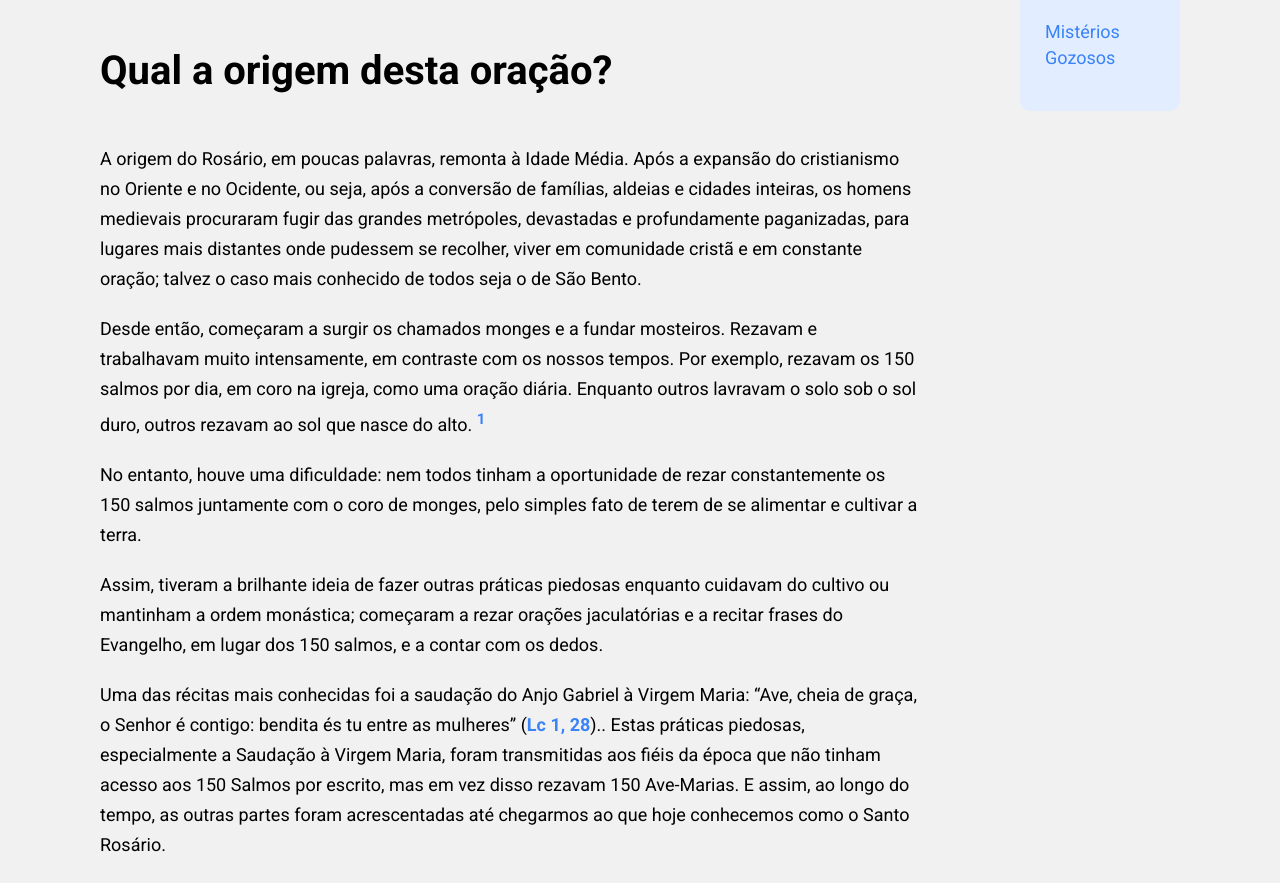
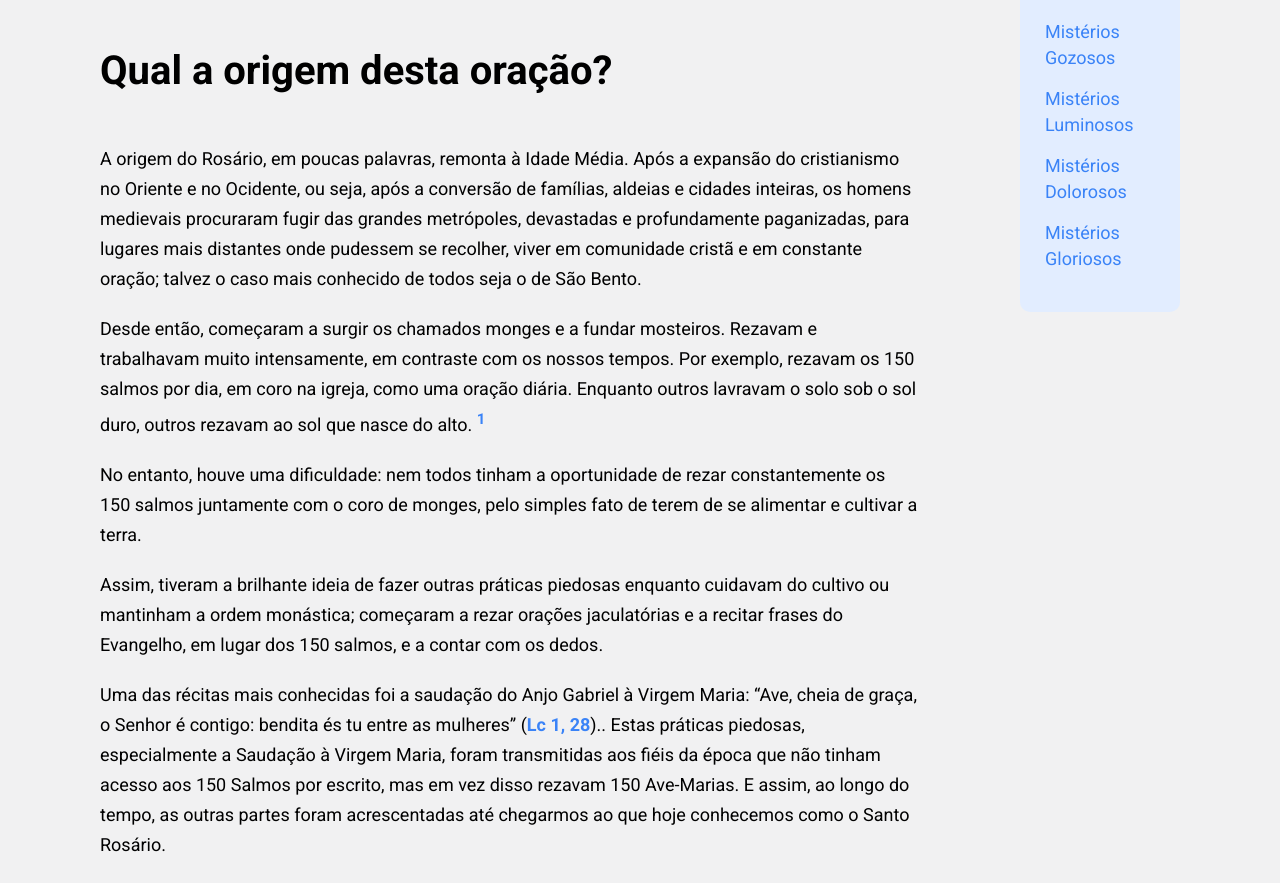
Before and after one commit to devMahaw/site_para_paroquia, a React (Vite) app: page /rosario in a window 1280 px wide. Shown: the part 1776-2659 px from the top of the page. Built offline with nearby package versions, Linux system fonts and the light colour scheme.

Commit message:
refactor: references change

```diff
--- a/src/pages/Rosario/index.tsx
+++ b/src/pages/Rosario/index.tsx
@@ -2667,6 +2667,9 @@ const Rosario = () => {
               O que são os mistérios do terço e por que devemos contemplá-los?
             </a>
             <a href="#gozozos">Mistérios Gozosos</a>
+            <a href="#luminosos">Mistérios Luminosos</a>
+            <a href="#dolorosos">Mistérios Dolorosos</a>
+            <a href="#gloriosos">Mistérios Gloriosos</a>
           </S.LinksContainer>
         </div>
       </div>
```
